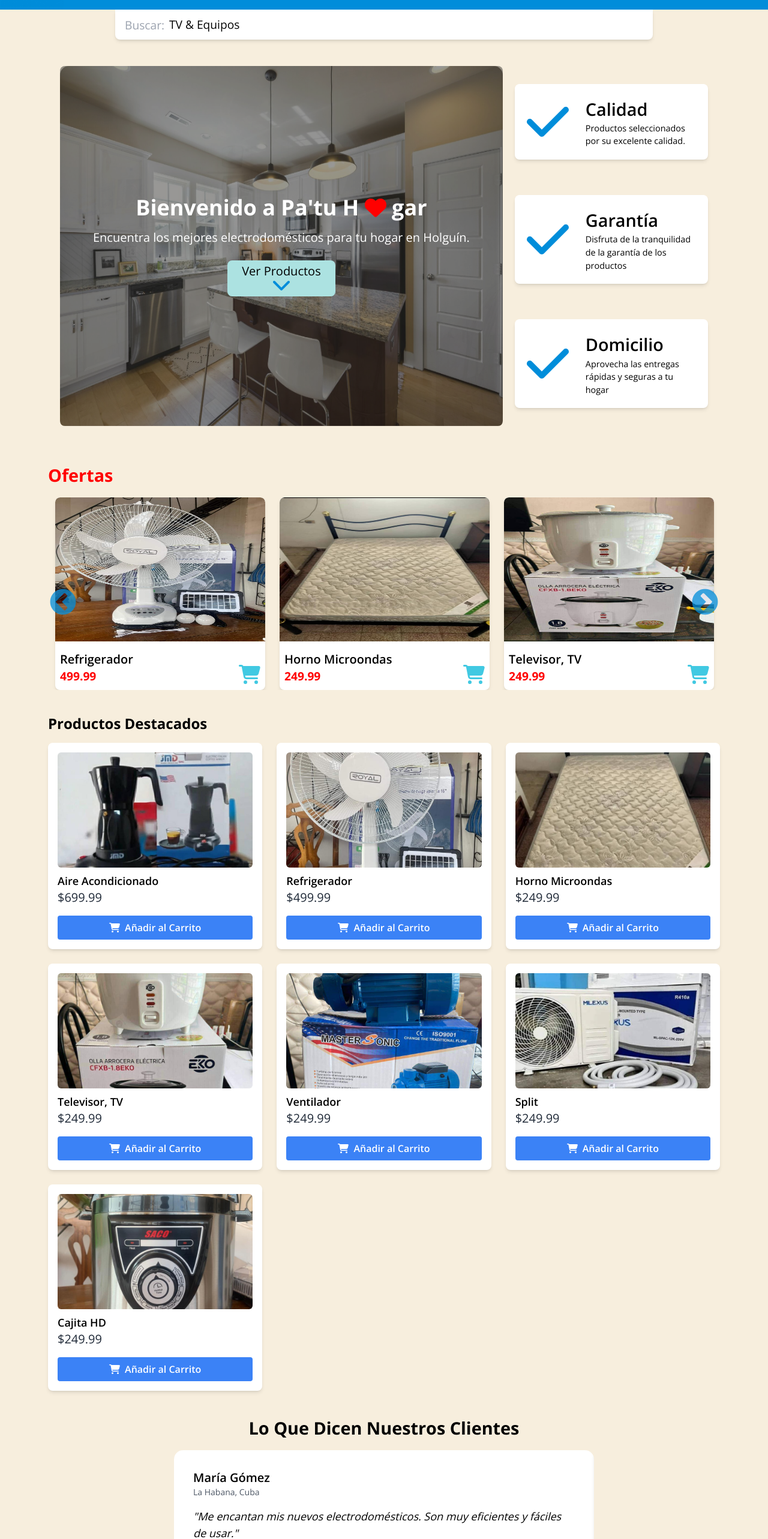
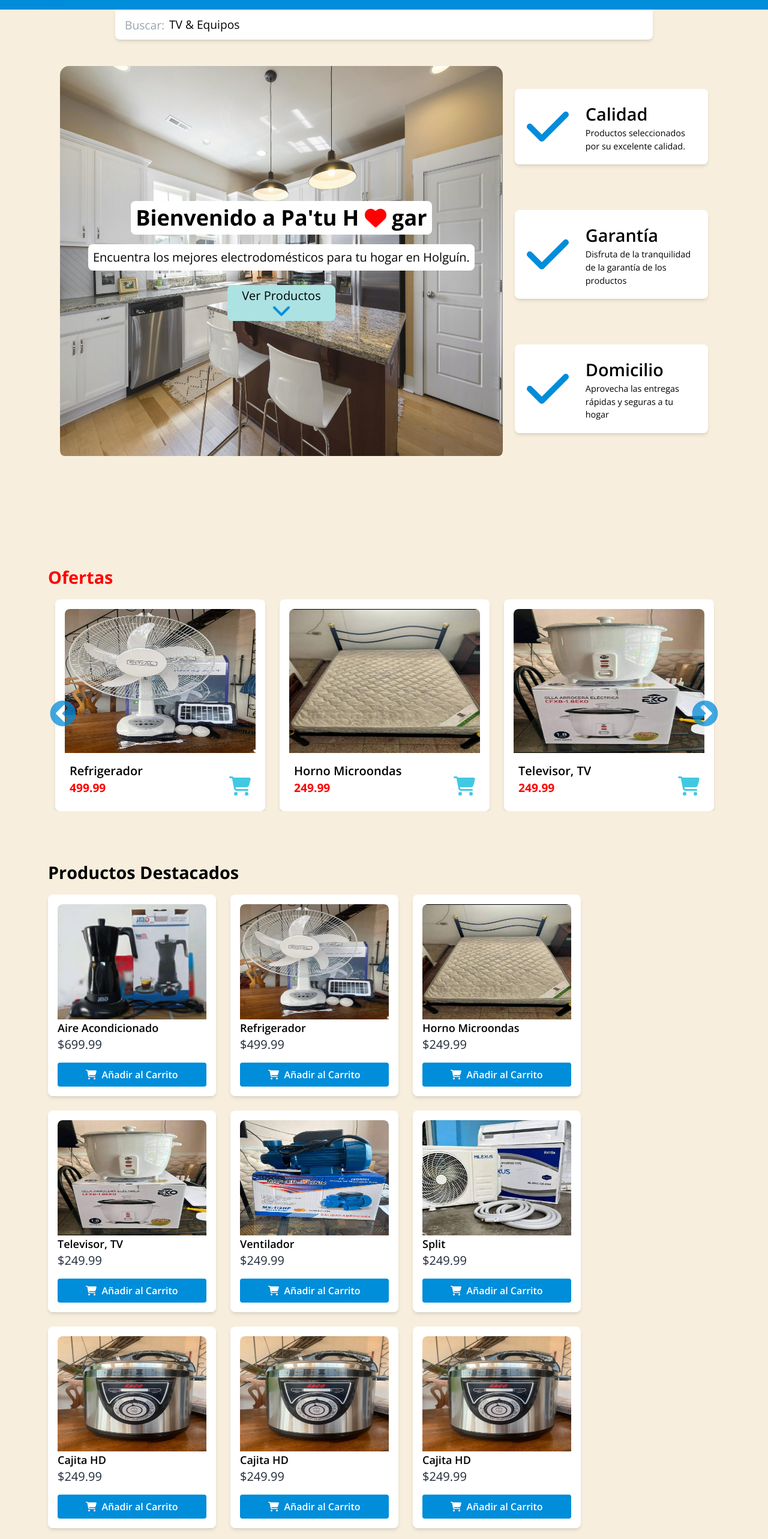
Before and after one commit to JoseFuentes-Dev/pa-tuhogar-app, a React (Vite) app: page / in a window 1280 px wide. Shown: the part 64-2629 px from the top of the page at 60% size. Built offline with nearby package versions, Linux system fonts and the light colour scheme.

Commit message:
agregando margenes

```diff
--- a/src/App.jsx
+++ b/src/App.jsx
@@ -13,7 +13,7 @@ import ReactDOM from 'react-dom';
 import 'aos/dist/aos.css'; // Importar CSS de AOS
 import AOS from 'aos'; // Importar AOS
 
-import { products } from './components/ProductList'
+import { productsoffers } from './components/Productoffers'
 AOS.init(); // Inicializar AOS
 
 ReactDOM.render(<App />, document.getElementById('root'));
@@ -24,6 +24,7 @@ function App() {
 
   return (
     <>
+    <span id='top'></span>
      <Navbar />
      <SearchBar />
      <main className='px-20'>
@@ -33,7 +34,7 @@ function App() {
      <Badges />
      </div>
 
-     <Offers  products={products}  />
+     <Offers  products={productsoffers}  />
      <FeaturedProducts />
      <Testimonials />
      </main>
--- a/src/components/FeaturedProducts.jsx
+++ b/src/components/FeaturedProducts.jsx
@@ -2,25 +2,28 @@
 
 import { FontAwesomeIcon } from '@fortawesome/react-fontawesome';
 import { faShoppingCart } from '@fortawesome/free-solid-svg-icons';
-import { products } from './ProductList';
+import { productsdestacados } from './Productdestacados';
 const FeaturedProducts = () => {
 
 
 
   return (
-    <div className="mt-10">
-      <h2 className="text-2xl font-bold mb-4">Productos Destacados</h2>
-      <div className="grid grid-cols-1 md:grid-cols-2 lg:grid-cols-3 gap-6">
-        {products.map((product) => (
-          <div key={product.id} className="bg-white rounded-lg shadow-md p-4"
+    <div className="mt-20">
+      <h2 className="text-[1.8em] font-bold mb-4 ">Productos Destacados</h2>
+      <div className="flex gap-6 flex-wrap  ">
+        {productsdestacados.map((product) => (
+          <div key={product.id} className="bg-white rounded-lg shadow-md p-4 w-[210px] md:w-[250px] xl:w-[280px]"
           data-aos="fade-up"
           data-aos-duration="600"
           >
-            <img src={product.image} alt={product.name} className="w-full h-48 object-cover rounded-md mb-2" />
+            <div className='w-full h-48 overflow-hidden cursor-pointer rounded-t-lg'>
+
+            <img src={product.image} alt={product.name} className=" w-full h-full object-inherit rounded-t-lg  mb-2 transform transition-all duration-1000 hover:scale-110 " />
+            </div>
             <h3 className="text-lg font-semibold">{product.name}</h3>
             <p className="text-xl text-gray-800">${product.price.toFixed(2)}</p>
-            <button className="mt-4 w-full bg-blue-500 text-white font-semibold py-2 rounded hover:bg-blue-600">
-            <FontAwesomeIcon className='hover:text-[#008DDA] text-[#FFFFF] mr-2' icon={faShoppingCart} size="1x" />
+            <button className=" mt-4 w-full bg-[#008DDA] text-white hover:text-black font-semibold py-2 rounded hover:bg-[#41C9E2]">
+            <FontAwesomeIcon className=' text-[#FFFFF] mr-2' icon={faShoppingCart} size="1x" />
             Añadir al Carrito
             </button>
           </div>
--- a/src/components/Footer.jsx
+++ b/src/components/Footer.jsx
@@ -5,7 +5,7 @@ import './footer.css';
 
 const Footer = () => {
   return (
-    <footer className="bg-[#008DDA] text-white py-8">
+    <footer className="bg-[#008DDA] text-white py-8 ">
       <div className="container mx-auto grid grid-cols-1 md:grid-cols-3 gap-8">
 
         {/* Columna 1: Logotipo y descripción */}
--- a/src/components/HeroSection.jsx
+++ b/src/components/HeroSection.jsx
@@ -1,13 +1,13 @@
 // src/components/HeroSection.jsx
 
-import React from 'react';
 import Slider from 'react-slick';
 import 'slick-carousel/slick/slick.css';
 import 'slick-carousel/slick/slick-theme.css';
 import { FontAwesomeIcon } from '@fortawesome/react-fontawesome';
 import { faHeart, faChevronDown } from '@fortawesome/free-solid-svg-icons';
 import { Link } from 'react-scroll';
-import { motion } from 'framer-motion'; // Importar Framer Motion
+import { motion } from 'framer-motion';
+import './herosection.css'
 
 // Importar las imágenes directamente
 import image1 from '../assets/images/1.jpg';
@@ -58,38 +58,40 @@ const HeroSection = () => {
   };
 
   return (
-    <motion.section className="z-0 w-[20rem] h-[500px] relative sm:w-[1200px] sm:h-[600px] rounded-lg text-white flex flex-col overflow-hidden"
+    <motion.section className="z-0 w-[20rem] h-[500px] relative sm:w-[1200px] sm:h-[650px]  text-white flex flex-col overflow-hidden"
     initial="hidden"
     animate="visible"
     transition={{ duration: 1, ease: 'easeInOut' }}
     variants={slideVariants}>
       {/* Slider animado */}
 
-        <Slider {...settings} className="w-full h-full">
+        <Slider {...settings} className="w-full h-full rounded-xl ">
           {images.map((image, index) => (
-            <div key={index} className="w-full h-full flex justify-center items-center">
+            <div key={index} className="w-full h-full flex justify-center items-center rounded-lg ">
               <img
                 src={image}
-                className="w-full h-[500px] sm:h-[600px]"
+                className="w-full h-[500px] sm:h-[650px] rounded-lg"
                 alt={`Slide ${index + 1}`}
               />
             </div>
           ))}
+
         </Slider>
 
       {/* Contenido sobre el banner */}
       <div
-        className="absolute inset-0 flex flex-col justify-center items-center z-10 text-center"
+        className="absolute inset-0 flex flex-col justify-center items-center z-10 text-center rounded-lg "
 
       >
-        <motion.h1 className="text-4xl font-bold mb-4"
+
+        <motion.h1 className="text-4xl font-bold mb-4 bg-white text-black p-2 rounded-lg mx-2"
          initial="hidden"
          animate="visible"
          transition={{ duration: 1 }}
          variants={titleVariants}>
           Bienvenido a Pa'tu H <FontAwesomeIcon className={`text-[#FF0000]`} icon={faHeart} size="1x" /> gar
         </motion.h1>
-        <motion.p className="text-xl mb-6"
+        <motion.p className="text-xl mb-6 bg-white text-black p-2 rounded-lg mx-2"
           initial="hidden"
           animate="visible"
           transition={{ duration: 1, delay: 0.5 }}
@@ -103,7 +105,7 @@ const HeroSection = () => {
           transition={{ duration: 1, delay: 1 }}
           variants={buttonVariants}
         >
-        <Link to="offer-list" smooth={true} duration={700} className="bg-[#ACE2E1] text-black px-6 py-1 rounded-lg hover:bg-[#41C9E2] flex flex-col items-center cursor-pointer">
+        <Link to="ofertas" smooth={true} duration={700} className="bg-[#ACE2E1] text-black px-6 py-1  hover:bg-[#41C9E2] flex flex-col items-center cursor-pointer rounded-lg">
           <label className='hero-label text-xl cursor-pointer '>Ver Productos</label>
           <FontAwesomeIcon className='hero-chevron -mt-2 cursor-pointer text-[#008DDA]' icon={faChevronDown} size="2x" />
         </Link>
@@ -111,7 +113,6 @@ const HeroSection = () => {
       </div>
 
       {/* Fondo oscuro para mejorar la legibilidad del texto */}
-      <div className="absolute inset-0 bg-black opacity-40 z-0"></div>
     </motion.section>
   );
 };
--- a/src/components/Navbar.jsx
+++ b/src/components/Navbar.jsx
@@ -3,6 +3,7 @@ import logo from '../assets/images/logo.jpeg';
 import { FontAwesomeIcon } from '@fortawesome/react-fontawesome';
 import { faShoppingCart, faChevronDown } from '@fortawesome/free-solid-svg-icons';
 import Productnavbar from './Productnavbar';
+import { Link } from 'react-scroll';
 
 const Navbar = () => {
     const [isOpen, setIsOpen] = useState(false);
@@ -37,9 +38,9 @@ const Navbar = () => {
         <>
             {/* Navbar */}
             <nav className={`menu-principal bg-[#008DDA] w-full h-20 flex justify-between pr-5 items-center fixed top-0 z-50 transition-all duration-500 ease-in-out
-                ${isScrolled ?  'shadow-lg h-12' : 'h-20'}`}>
+                ${isScrolled ?  'shadow-lg h-11' : 'h-20'}`}>
                 {/* Logo */}
-                <img src={logo} alt="Pa' tu hogar logo" className={`transition-all duration-500 ease-in-out ${isScrolled ? 'h-12' : 'h-20'}`} />
+                <img src={logo} alt="Pa' tu hogar logo" className={`transition-all duration-500 ease-in-out ${isScrolled ? 'h-11' : 'h-20'}`} />
 
                 {/* Hamburger Menu (for mobile) */}
                 <div className='md:hidden'>
@@ -50,7 +51,7 @@ const Navbar = () => {
 
                 {/* Links (desktop && Mobile) */}
                 <ul className={`z-40 flex flex-col items-center md:flex-row md:items-center text-white md:static absolute  md:z-auto z-[-1] left-0 w-full md:w-auto md:pl-9 transition-all duration-500 ease-in-out ${isOpen ? 'top-20' : 'top-[-490px]'}`}>
-                    <li><a href='#' className='hover:text-[#ACE2E1] text-white px-3 py-2 block md:inline-block'>Inicio</a></li>
+                    <li><Link to="top" smooth={true} duration={700} className='cursor-pointer hover:text-[#ACE2E1] text-white px-3 py-2 block md:inline-block'>Inicio</Link></li>
 
                     {/* Menú de Productos */}
                     <li
--- a/src/components/Offers .jsx
+++ b/src/components/Offers .jsx
@@ -9,22 +9,22 @@ import { motion } from 'framer-motion'; // Importar Framer Motion
 
 // Componente de tarjeta de oferta
 const OfferCard = ({ product }) => (
-    <div className="pruebA"
+    <div
     data-aos="fade-up"
     data-aos-duration="600"
     >
 
     <motion.div
-        className="bg-[#FFFFFF] rounded-lg shadow-md mx-3 card-contain"
+        className="bg-[#FFFFFF] rounded-lg shadow-md mx-3 card-contain p-4"
         initial={{ opacity: 0, y: 20 }} // Comienza oculto y desplazado hacia abajo
         animate={{ opacity: 1, y: 0 }} // Desaparece y se mueve a su posición original
         transition={{ duration: 0.6 }} // Duración de la transición
 
 
         >
-        <div className="image-contain w-full h-full"
+        <div className="image-contain w-full h-full rounded-t-lg"
             >
-            <img src={product.image} alt={product.name} className="image-offer w-full h-60 bg-initial rounded-t-lg" />
+            <img src={product.image} alt={product.name} className="image-offer w-full h-60 bg-initial rounded-t-lg " />
         </div>
         <div className="description p-2 relative rounded-lg">
             <h2 className="font-semibold text-xl mt-2">{product.name}</h2>
@@ -68,7 +68,7 @@ const Offers = ({ products }) => {
     };
 
     return (
-        <div id='offer-list' className="my-10 relative"
+        <div  id='ofertas' className="my-10 relative pt-[120px] "
         >
             <h1 className="text-[1.8em] font-bold mb-4 text-[#FF0000]"
               >Ofertas</h1>
@@ -84,11 +84,10 @@ const Offers = ({ products }) => {
 
 // Validación de PropTypes
 Offers.propTypes = {
-    products: PropTypes.arrayOf(
+    productsoffers: PropTypes.arrayOf(
         PropTypes.shape({
             id: PropTypes.number.isRequired,
             name: PropTypes.string.isRequired,
-            description: PropTypes.string.isRequired,
             price: PropTypes.string.isRequired,
             image: PropTypes.string.isRequired,
         })
--- a/src/components/ProductList.jsx
+++ b/src/components/ProductList.jsx
@@ -9,17 +9,23 @@ import reina8lImg from '../assets/images/Productos/reina8litros.jpg';
 
 export const products = [
     { id: 1, name: 'Aire Acondicionado', category: 'Climatización',  price: 699.99,
-        image: cafeteraImg},
+        image: cafeteraImg, description: 'Es un buen producto.' },
     { id: 2, name: 'Refrigerador', category: 'Refrigeración',  price: 499.99,
-        image: ventiladorimg },
+        image: ventiladorimg, description: 'Refrigerador de alta eficiencia.' },
     { id: 3, name: 'Horno Microondas', category: 'Para tu Cocina', price: 249.99,
-        image: colchonimg },
+        image: colchonimg, description: 'Microondas con múltiples funciones.' },
     { id: 4, name: 'Televisor, TV', category: 'TV & Equipos', price: 249.99,
-        image: ollaarroceraImg},
-    { id: 5, name: 'Ventilador', category: 'Climatización',price: 249.99,
-        image: turbinaImg },
-    { id: 6, name: 'Split', category: 'Climatización',price: 249.99,
-            image: split1tImg },
- { id: 5, name: 'Cajita HD', category: 'TV & Equipos',price: 249.99,
-                image: reina8lImg },
-  ];
+        image: ollaarroceraImg, description: 'Smart TV de 32 pulgadas.' },
+    { id: 5, name: 'Ventilador', category: 'Climatización', price: 249.99,
+        image: turbinaImg, description: 'Ventilador de alta potencia.' },
+    { id: 6, name: 'Split', category: 'Climatización', price: 249.99,
+        image: split1tImg, description: 'Aire acondicionado split de alta eficiencia.' },
+    { id: 7, name: 'Cajita HD', category: 'TV & Equipos', price: 249.99,
+        image: reina8lImg, description: 'Cajita HD para canales digitales.' },
+    { id: 8, name: 'Cajita HD', category: 'TV & Equipos', price: 249.99,
+            image: reina8lImg, description: 'Cajita HD para canales digitales.' },
+      { id: 9, name: 'Cajita HD', category: 'TV & Equipos', price: 249.99,
+            image: reina8lImg, description: 'Cajita HD para canales digitales.' },
+     { id: 10, name: 'Cajita HD', category: 'TV & Equipos', price: 249.99,
+                    image: reina8lImg, description: 'Cajita HD para canales digitales.' }
+];
--- /dev/null
+++ b/src/components/Productdestacados.jsx
@@ -0,0 +1,31 @@
+
+import cafeteraImg from '../assets/images/Productos/cafetera.jpg';
+import ventiladorimg from '../assets/images/Productos/ventiladordemesarecargable.jpg';
+import colchonimg from '../assets/images/Productos/colchon.jpg';
+import ollaarroceraImg from '../assets/images/Productos/ollaarrocera1.8litros.jpg';
+import turbinaImg from '../assets/images/Productos/turbina.jpg';
+import split1tImg from '../assets/images/Productos/split1t.jpg';
+import reina8lImg from '../assets/images/Productos/reina8litros.jpg';
+
+export const productsdestacados = [
+    { id: 1, name: 'Aire Acondicionado', price: 699.99,
+        image: cafeteraImg },
+    { id: 2, name: 'Refrigerador', price: 499.99,
+        image: ventiladorimg },
+    { id: 3, name: 'Horno Microondas', price: 249.99,
+        image: colchonimg },
+    { id: 4, name: 'Televisor, TV',price: 249.99,
+        image: ollaarroceraImg },
+    { id: 5, name: 'Ventilador', price: 249.99,
+        image: turbinaImg },
+    { id: 6, name: 'Split',  price: 249.99,
+        image: split1tImg },
+    { id: 7, name: 'Cajita HD', price: 249.99,
+        image: reina8lImg },
+    { id: 8, name: 'Cajita HD', price: 249.99,
+            image: reina8lImg },
+      { id: 9, name: 'Cajita HD', price: 249.99,
+            image: reina8lImg},
+     { id: 10, name: 'Cajita HD', price: 249.99,
+                    image: reina8lImg }
+];
--- /dev/null
+++ b/src/components/Productoffers.jsx
@@ -0,0 +1,25 @@
+
+import cafeteraImg from '../assets/images/Productos/cafetera.jpg';
+import ventiladorimg from '../assets/images/Productos/ventiladordemesarecargable.jpg';
+import colchonimg from '../assets/images/Productos/colchon.jpg';
+import ollaarroceraImg from '../assets/images/Productos/ollaarrocera1.8litros.jpg';
+import turbinaImg from '../assets/images/Productos/turbina.jpg';
+import split1tImg from '../assets/images/Productos/split1t.jpg';
+import reina8lImg from '../assets/images/Productos/reina8litros.jpg';
+
+export const productsoffers = [
+    { id: 1, name: 'Aire Acondicionado', price: 699.99,
+        image: cafeteraImg },
+    { id: 2, name: 'Refrigerador', price: 499.99,
+        image: ventiladorimg },
+    { id: 3, name: 'Horno Microondas', price: 249.99,
+        image: colchonimg },
+    { id: 4, name: 'Televisor, TV',price: 249.99,
+        image: ollaarroceraImg },
+    { id: 5, name: 'Ventilador', price: 249.99,
+        image: turbinaImg },
+    { id: 6, name: 'Split',  price: 249.99,
+        image: split1tImg },
+    { id: 7, name: 'Cajita HD', price: 249.99,
+        image: reina8lImg }
+];
--- a/src/components/Searchbar.jsx
+++ b/src/components/Searchbar.jsx
@@ -44,7 +44,9 @@ const SearchBar = () => {
 
     // Actualizamos la lista filtrada en tiempo real
     const filtered = products.filter(product =>
-      product.name.toLowerCase().includes(value.toLowerCase().trim())
+      product.name.toLowerCase().includes(value.toLowerCase().trim()) ||
+      product.description.toLowerCase().includes(value.toLowerCase().trim())
+
     );
 
     setFilteredProducts(filtered);
@@ -73,7 +75,7 @@ const SearchBar = () => {
   };
 
   return (
-    <div ref={searchBarRef} className="flex flex-col items-center justify-center w-full ">
+    <div id='search-bar' ref={searchBarRef} className="flex flex-col items-center justify-center w-full ">
       <div className="contain-input relative w-full max-w-4xl">
         <input
           type="text"
--- a/src/components/Testimonials.jsx
+++ b/src/components/Testimonials.jsx
@@ -47,8 +47,10 @@ const TestimonialsCarousel = () => {
   };
 
   return (
-    <div className="my-10 flex flex-col items-center">
-      <h1 className="text-center text-[1.8em] font-bold mb-4">Lo Que Dicen Nuestros Clientes</h1>
+    <div className="my-10 flex flex-col mt-20">
+      <h1 className="text-[1.8em] font-bold mb-4 text-center">Lo Que Dicen Nuestros Clientes</h1>
+      <div className='flex justify-center my-12'>
+
       <Slider {...settings}
        className='w-[400px] md:w-[700px]'>
         {testimonials.map((testimonial) => (
@@ -56,7 +58,7 @@ const TestimonialsCarousel = () => {
             key={testimonial.id}
             className="bg-white rounded-lg shadow-md p-8 "
             data-aos="fade-up"
-          >
+            >
             <p className="font-semibold text-xl">{testimonial.name}</p>
             <p className="text-sm text-gray-600">{testimonial.location}</p>
             <p className="mt-4 text-lg italic">"{testimonial.comment}"</p>
@@ -64,6 +66,7 @@ const TestimonialsCarousel = () => {
           </div>
         ))}
       </Slider>
+        </div>
     </div>
   );
 };
--- a/src/components/herosection.css
+++ b/src/components/herosection.css
@@ -4,6 +4,7 @@ animation: chevron_moved 2s infinite;
 .hero-label{
     cursor: pointer;
 }
+
 @keyframes chevron_moved{
     0%{
         transform: translateY(0);
```
